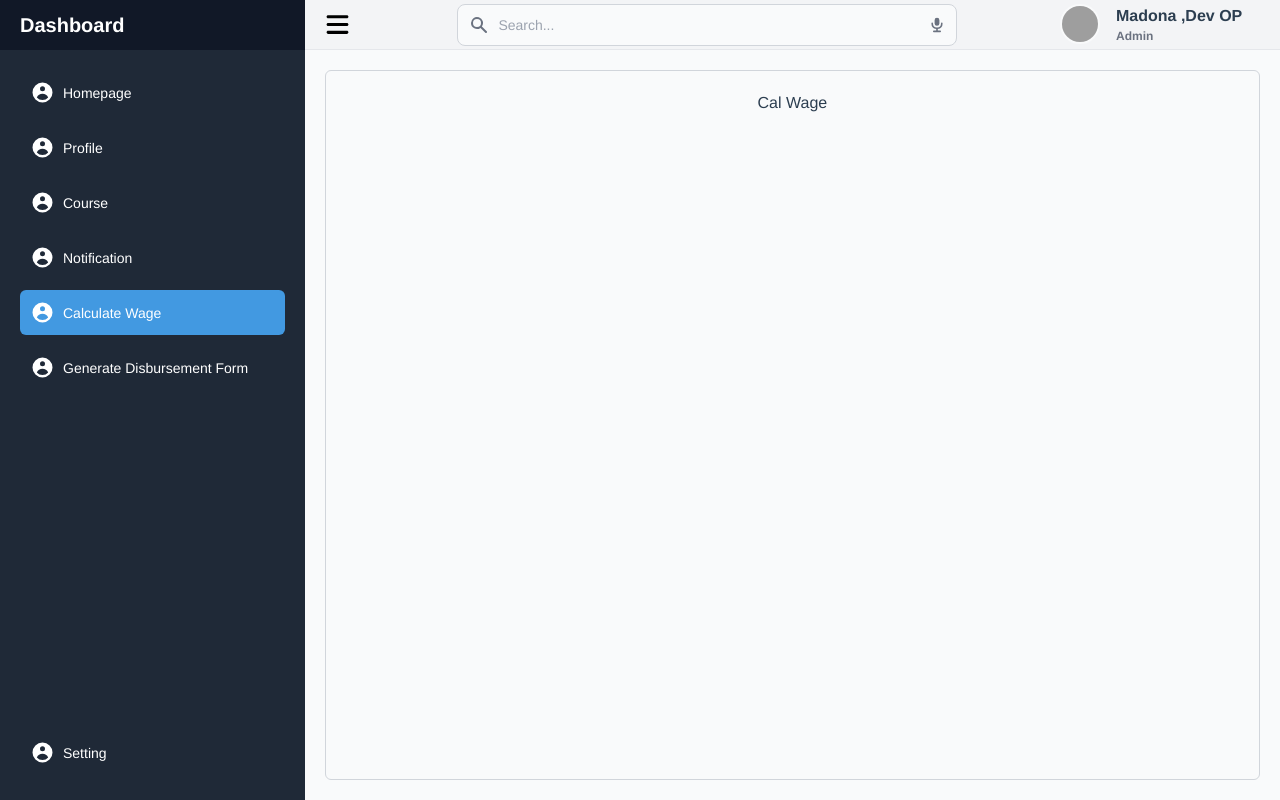
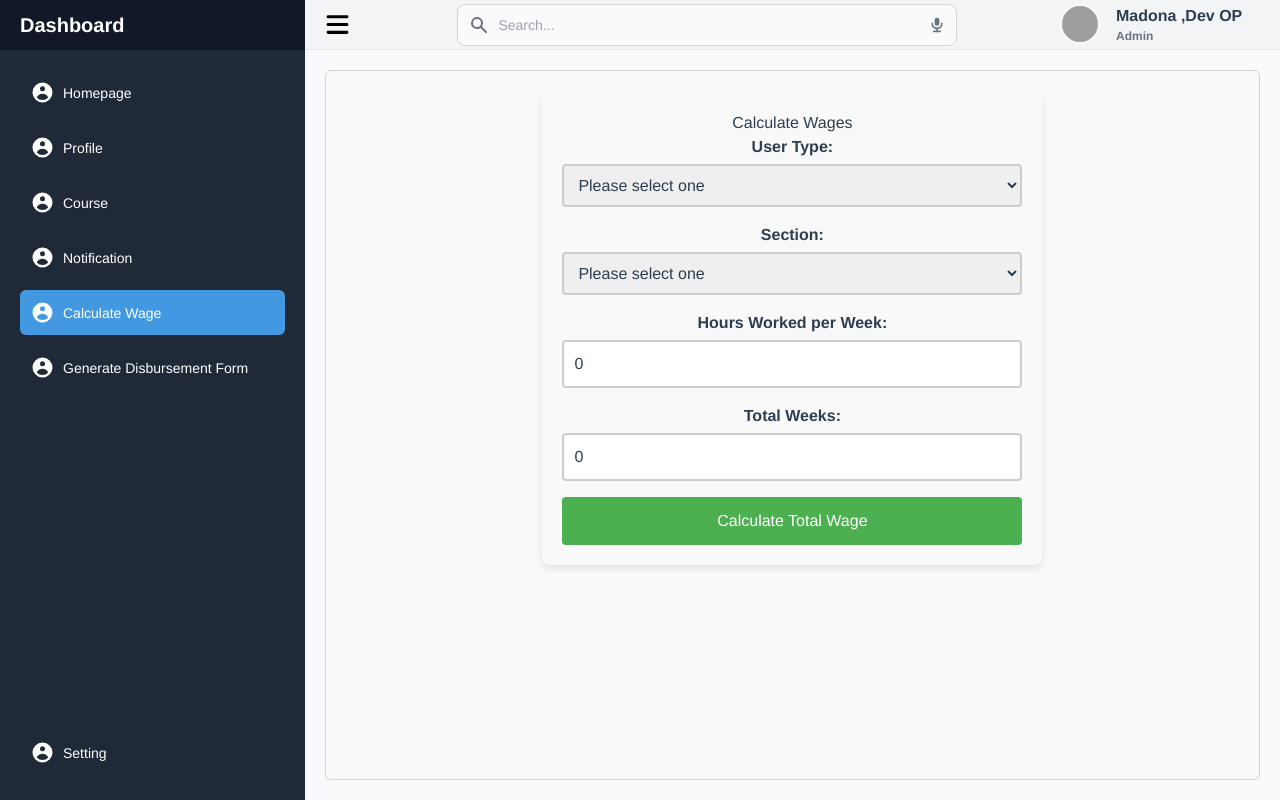
Before and after one commit to Supanutice112/Assistant_mate_Frontend, a Vue app in the folder Assistance_mate_frontend/: page /calwage in a window 1280 px wide. Built offline with nearby package versions, Linux system fonts and the light colour scheme; grey boxes are pictures that could not be loaded.

Commit message:
make calculate wage.vue

```diff
--- a/Assistance_mate_frontend/src/views/CalwageView.vue
+++ b/Assistance_mate_frontend/src/views/CalwageView.vue
@@ -1,5 +1,151 @@
 <template>
-    <div>
-        <h1>Cal Wage</h1>
+    <div class="wage-calculator">
+      <h1>Calculate Wages</h1>
+      <form @submit.prevent="calculateWage" class="wage-form">
+        <div class="input-group">
+          <label for="userType">User Type:</label>
+          <select id="userType" v-model="userType" required>
+            <option disabled value="">Please select one</option>
+            <option value="undergraduate">Undergraduate</option>
+            <option value="graduated">Graduated</option>
+          </select>
+        </div>
+        <div class="input-group">
+          <label for="section">Section:</label>
+          <select id="section" v-model="section" required>
+            <option disabled value="">Please select one</option>
+            <option value="thai">Thai Section</option>
+            <option value="inter">Inter Section</option>
+            <option value="lab" v-if="userType === 'graduated'">Lab Lecturer</option>
+          </select>
+        </div>
+        <div class="input-group">
+          <label for="hours">Hours Worked per Week:</label>
+          <input
+            type="number"
+            id="hours"
+            v-model.number="hours"
+            min="1"
+            step="1"
+            placeholder="Enter hours worked per week"
+            required
+          />
+        </div>
+        <div class="input-group">
+          <label for="weeks">Total Weeks:</label>
+          <input
+            type="number"
+            id="weeks"
+            v-model.number="weeks"
+            min="1"
+            placeholder="Enter total weeks"
+            required
+          />
+        </div>
+        <button type="submit">Calculate Total Wage</button>
+      </form>
+      <div v-if="totalWage !== null" class="result">
+        <h2>Total Wage: THB {{ totalWage.toFixed(2) }}</h2>
+      </div>
     </div>
-</template>
+  </template>
+
+  <script>
+  export default {
+    name: 'CalculateWage',
+    data() {
+      return {
+        userType: '',
+        section: '',
+        hours: 0,
+        weeks: 0,
+        totalWage: null,
+        rates: {
+          undergraduate: {
+            thai: 90,
+            inter: 120
+          },
+          graduated: {
+            thai: 200,
+            inter: 300,
+            lab: 450
+          }
+        }
+      }
+    },
+    methods: {
+      calculateWage() {
+        const rate = this.rates[this.userType][this.section];
+        this.totalWage = this.hours * this.weeks * rate;
+      }
+    }
+  }
+  </script>
+
+  <style scoped>
+  .wage-calculator {
+    max-width: 500px;
+    margin: auto;
+    padding: 20px;
+    background-color: #f9f9f9;
+    border-radius: 8px;
+    box-shadow: 0 4px 8px rgba(0,0,0,0.1);
+  }
+
+  .wage-form {
+    display: grid;
+    grid-template-columns: 1fr;
+    gap: 16px;
+  }
+
+  .input-group {
+    display: flex;
+    flex-direction: column;
+  }
+
+  label {
+    font-weight: bold;
+    margin-bottom: 5px;
+  }
+
+  input[type='number'],
+  select {
+    padding: 10px;
+    border: 2px solid #ccc;
+    border-radius: 4px;
+    transition: border-color 0.3s;
+  }
+
+  input[type='number']:focus,
+  select:focus {
+    border-color: #4caf50;
+    outline: none;
+  }
+
+  button {
+    width: 100%;
+    padding: 12px;
+    background-color: #4caf50;
+    color: white;
+    border: none;
+    border-radius: 4px;
+    cursor: pointer;
+    transition: background-color 0.3s;
+  }
+
+  button:hover {
+    background-color: #45a049;
+  }
+
+  .result {
+    margin-top: 20px;
+    padding: 10px;
+    background-color: #e8f5e9;
+    border-radius: 4px;
+    text-align: center;
+  }
+
+  h2 {
+    color: #2e7d32;
+  }
+  </style>
```
